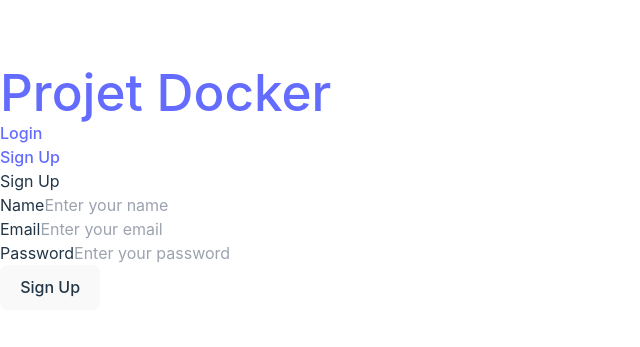
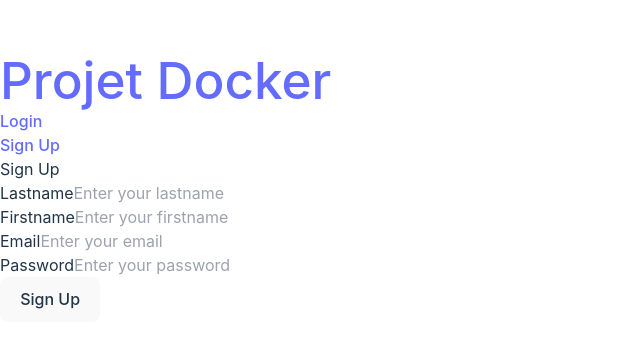
Before and after one commit to PierreGourgouillon/projet-docker, a React (Vite) app in the folder front/: page /register in a window 1280 px wide. Shown: the part 213-560 px from the top of the page, without its empty margins (0-640 px from the left). Built offline with nearby package versions, Linux system fonts and the light colour scheme.

Commit message:
redirect after register

```diff
--- a/front/src/pages/RegisterPage.jsx
+++ b/front/src/pages/RegisterPage.jsx
@@ -1,19 +1,24 @@
 import { useState } from 'react';
 import API from '../api/axios';
+import { useNavigate } from 'react-router-dom';
 
 function RegisterPage() {
-  const [name, setName] = useState('');
+  const [lastname, setLastname] = useState('');
+  const [firstname, setFirstname] = useState('');
   const [email, setEmail] = useState('');
   const [password, setPassword] = useState('');
   const [error, setError] = useState('');
 
+  const navigate = useNavigate();
+
   const handleSubmit = async (e) => {
     e.preventDefault();
-    setError(''); // Réinitialise les erreurs
+    setError('');
 
     try {
-      const response = await API.post('/auth/register', { name, email, password });
+      const response = await API.post('/auth/register', { lastname, firstname, email, password });
       console.log('Registration successful:', response.data);
+      navigate("/login");
     } catch (err) {
       console.error('Registration failed:', err.response?.data?.message || err.message);
       setError(err.response?.data?.message || 'Something went wrong');
@@ -25,16 +30,29 @@
       <h2 className="text-2xl font-bold text-center text-blue-500">Sign Up</h2>
       <form className="mt-6" onSubmit={handleSubmit}>
         <div className="mb-4">
-          <label htmlFor="name" className="block text-sm font-medium text-gray-700">
-            Name
+          <label htmlFor="lastname" className="block text-sm font-medium text-gray-700">
+            Lastname
           </label>
           <input
             type="text"
-            id="name"
-            value={name}
-            onChange={(e) => setName(e.target.value)}
+            id="lastname"
+            value={lastname}
+            onChange={(e) => setLastname(e.target.value)}
             className="mt-1 block w-full px-3 py-2 border rounded-md shadow-sm focus:outline-none focus:ring-blue-500 focus:border-blue-500"
-            placeholder="Enter your name"
+            placeholder="Enter your lastname"
+          />
+        </div>
+        <div className="mb-4">
+          <label htmlFor="firstname" className="block text-sm font-medium text-gray-700">
+            Firstname
+          </label>
+          <input
+            type="text"
+            id="firstname"
+            value={firstname}
+            onChange={(e) => setFirstname(e.target.value)}
+            className="mt-1 block w-full px-3 py-2 border rounded-md shadow-sm focus:outline-none focus:ring-blue-500 focus:border-blue-500"
+            placeholder="Enter your firstname"
           />
         </div>
         <div className="mb-4">
```
